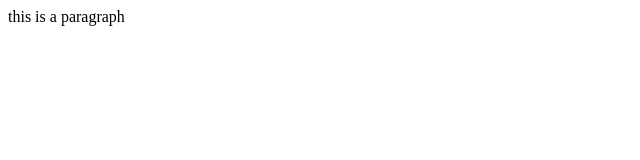
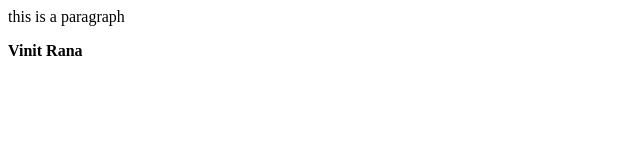
Before and after one commit to vinit35/project1, a plain HTML site: page index.html in a window 1280 px wide. Shown: the full height of the page, 0-640 px from the left. Drawn offline with Linux system fonts and the light colour scheme.

Commit message:
a bold message

```diff
--- a/index.html
+++ b/index.html
@@ -1 +1,2 @@
 <p>this is a paragraph</p>
+<b>Vinit Rana</b>
```
